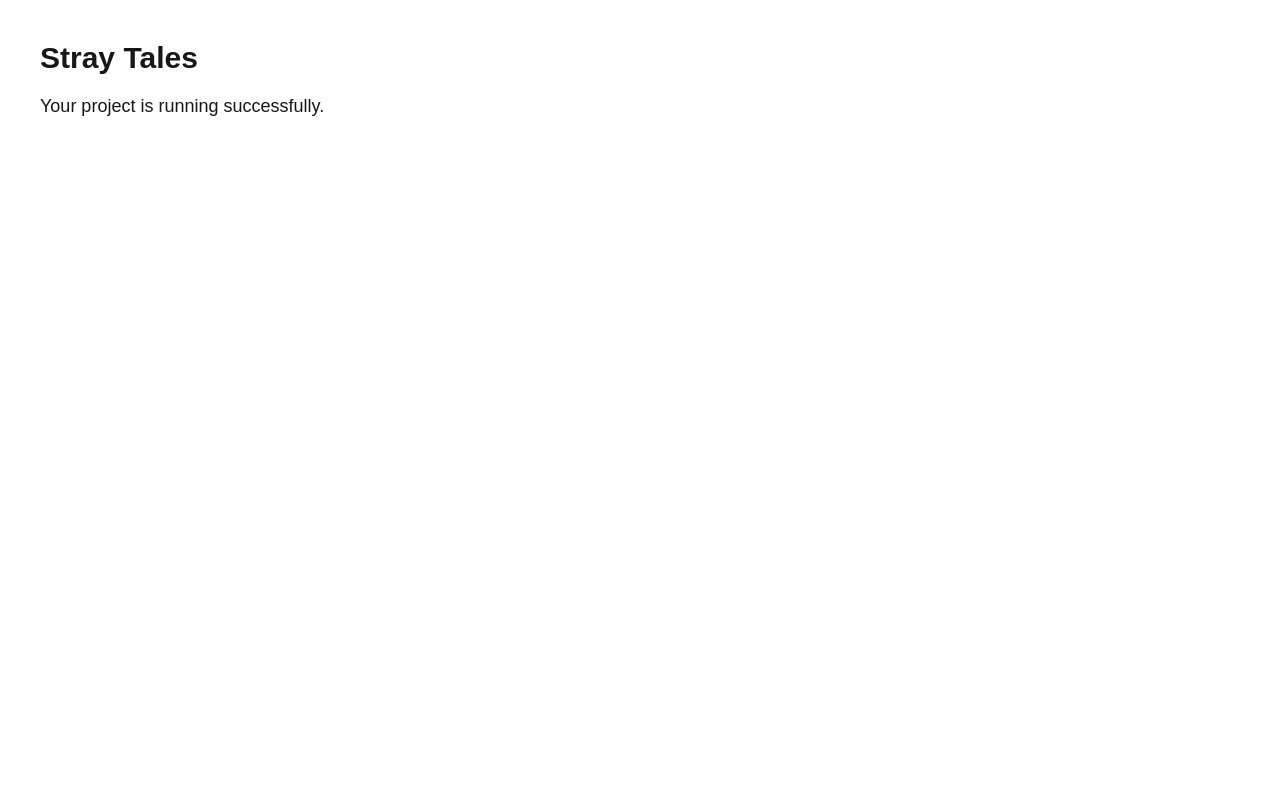
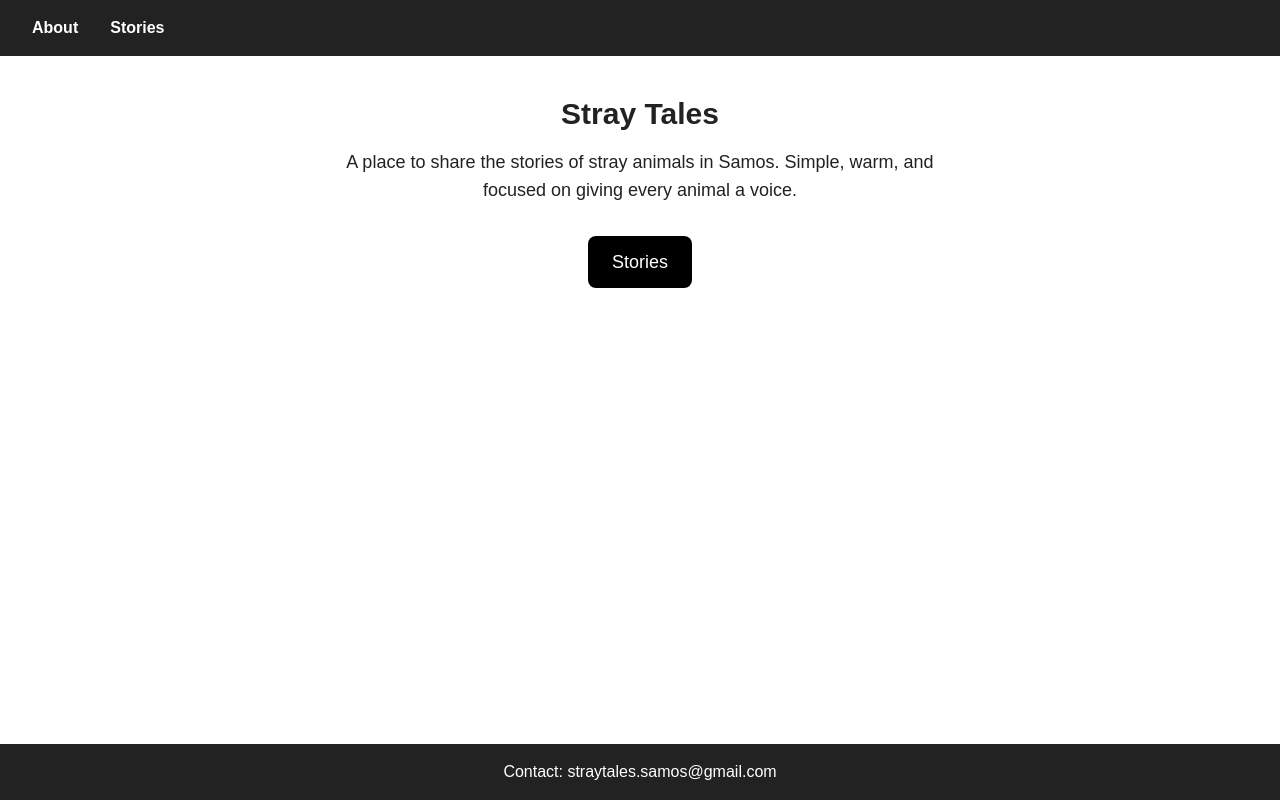
Before and after one commit to Felicia-Doumani/stray-tales, a Next.js app: page / in a window 1280 px wide. Built offline with nearby package versions, Linux system fonts and the light colour scheme.

Commit message:
everything works

```diff
--- a/src/app/admin/stories/new/page.tsx
+++ b/src/app/admin/stories/new/page.tsx
@@ -6,15 +6,18 @@ import { createClient } from "@/lib/supabase/server";
 export async function createStory(formData: FormData) {
   "use server";
 
-  // Create SSR client inside the Server Action
   const supabase = await createClient();
 
-  // Read the admin user ID sent from the hidden field
-  const userId = formData.get("user_id") as string;
+  // Proper SSR user check
+  const {
+    data: { user }
+  } = await supabase.auth.getUser();
 
-  if (!userId) {
-    throw new Error("Missing user_id. Authentication failed.");
+  if (!user) {
+    redirect("/login");
   }
+
+  const userId = user.id; // <-- always use the authenticated user
 
   // Handle file upload
   const file = formData.get("photo") as File;
@@ -32,7 +35,7 @@ export async function createStory(formData: FormData) {
     .from("stories-photos")
     .getPublicUrl(filePath);
 
-  // Extract all inputs
+  // Extract form fields
   const fields = Object.fromEntries(formData.entries());
   const title = fields.title as string;
   const description = fields.description as string;
@@ -41,6 +44,7 @@ export async function createStory(formData: FormData) {
   const note = fields.note as string;
   const status = Number(fields.status);
 
+  // Insert story
   const { data, error } = await supabase
     .from("stories")
     .insert({
@@ -61,36 +65,26 @@ if (error) {
   }
 
   redirect(`/stories/${data.id}`);
-
 }
 
 /* -------------------- PAGE COMPONENT -------------------- */
 
 export default async function NewStoryPage() {
-  // Create the SSR Supabase client for server-side auth check
   const supabase = await createClient();
 
-  // Get logged-in user
   const {
     data: { user }
   } = await supabase.auth.getUser();
 
-  // Block access if no user is logged in
   if (!user) {
     redirect("/login");
   }
-
-  // Extract user_id to send to the server action
-  const userId = user.id;
 
   return (
     <div style={{ padding: "2rem" }}>
       <h1>Create New Story</h1>
 
-      {/* Hidden user_id ensures the insert succeeds safely */}
       <form action={createStory}>
-        <input type="hidden" name="user_id" value={userId} />
-
         <input type="text" name="title" placeholder="Title" required />
         <br />
 
--- a/src/app/layout.tsx
+++ b/src/app/layout.tsx
@@ -1,15 +1,77 @@
-import type { Metadata } from "next";
+// src/app/layout.tsx
 import "./globals.css";
+import Link from "next/link";
 
-export const metadata: Metadata = {
+export const metadata = {
   title: "Stray Tales",
-  description: "A platform for sharing stories of stray animals.",
+  description: "Stories of stray animals in Samos"
 };
 
-export default function RootLayout({ children }: { children: React.ReactNode }) {
+export default function RootLayout({ children }) {
   return (
     <html lang="en">
-      <body>{children}</body>
+      <body
+        style={{
+          display: "flex",
+          flexDirection: "column",
+          minHeight: "100vh",
+          backgroundColor: "#ffffff",
+          color: "#222"
+        }}
+      >
+        {/* NAVBAR */}
+        <nav
+          style={{
+            display: "flex",
+            gap: "2rem",
+            padding: "1rem 2rem",
+            backgroundColor: "#222",
+            color: "white",
+            alignItems: "center"
+          }}
+        >
+          <Link
+            href="/"
+            style={{
+              textDecoration: "none",
+              color: "white",
+              fontWeight: "bold"
+            }}
+          >
+            About
+          </Link>
+
+          <Link
+            href="/stories"
+            style={{
+              textDecoration: "none",
+              color: "white",
+              fontWeight: "bold"
+            }}
+          >
+            Stories
+          </Link>
+        </nav>
+
+        {/* PAGE CONTENT */}
+        <div style={{ flex: 1 }}>
+          {children}
+        </div>
+
+        {/* FOOTER */}
+        <footer
+          style={{
+            padding: "1rem 2rem",
+            backgroundColor: "#222",
+            color: "white",
+            textAlign: "center"
+          }}
+        >
+          <p style={{ margin: 0 }}>
+            Contact: straytales.samos@gmail.com
+          </p>
+        </footer>
+      </body>
     </html>
   );
 }
--- a/src/app/login/page.tsx
+++ b/src/app/login/page.tsx
@@ -29,7 +29,7 @@ export default function LoginPage() {
     // Wait for the proxy to refresh the session cookies
     await supabase.auth.getSession();
 
-    router.push("/admin/stories/new");
+    router.push("/stories");
   }
 
   return (
--- a/src/app/page.tsx
+++ b/src/app/page.tsx
@@ -1,8 +1,18 @@
 export default function Home() {
   return (
-    <main className="p-10">
+    <main className="p-10 max-w-2xl mx-auto text-center">
       <h1 className="text-3xl font-bold">Stray Tales</h1>
-      <p className="mt-4 text-lg">Your project is running successfully.</p>
+
+      <p className="mt-4 text-lg">
+        A place to share the stories of stray animals in Samos. Simple, warm, and focused on giving every animal a voice.
+      </p>
+
+      <a
+        href="/stories"
+        className="inline-block mt-8 px-6 py-3 bg-black text-white rounded-lg text-lg"
+      >
+        Stories
+      </a>
     </main>
   );
 }
--- a/src/app/stories/[id]/page.tsx
+++ b/src/app/stories/[id]/page.tsx
@@ -10,7 +10,6 @@ export async function deleteStory(formData: FormData) {
 
   const supabase = await createClient();
 
-  // RLS ensures only the owner can delete
   const { error } = await supabase
     .from("stories")
     .delete()
@@ -20,7 +19,7 @@ export async function deleteStory(formData: FormData) {
     throw new Error(error.message);
   }
 
-  redirect("/stories"); // go back to list
+  redirect("/stories");
 }
 
 /* -------------------- PAGE -------------------- */
@@ -29,22 +28,45 @@ export default async function StoryPage(props: { params: Promise<{ id: string }>
 
   const supabase = await createClient();
 
-  // Fetch story
+  const {
+    data: { user }
+  } = await supabase.auth.getUser();
+
+  if (!user) {
+    redirect("/login");
+  }
+
   const { data: story } = await supabase
     .from("stories")
     .select("*")
     .eq("id", id)
     .single();
 
-  // Fetch logged-in user
-  const {
-    data: { user }
-  } = await supabase.auth.getUser();
+  if (!story) {
+    redirect("/stories");
+  }
 
-  const isOwner = user && user.id === story.user_id;
+  const isOwner = user.id === story.user_id;
 
   return (
     <div style={{ padding: "2rem", maxWidth: "700px", margin: "0 auto" }}>
+
+      {/* BACK BUTTON */}
+      <a
+        href="/stories"
+        style={{
+          display: "inline-block",
+          marginBottom: "1.5rem",
+          padding: "0.4rem 1rem",
+          background: "#ddd",
+          borderRadius: "6px",
+          textDecoration: "none",
+          color: "#333",
+        }}
+      >
+        ← Back
+      </a>
+
       <h1>{story.title}</h1>
 
       <img
@@ -75,7 +97,6 @@ export default async function StoryPage(props: { params: Promise<{ id: string }>
             Edit
           </a>
 
-          {/*  Delete button with server action */}
           <form action={deleteStory}>
             <input type="hidden" name="id" value={story.id} />
             <button
--- a/src/app/stories/page.tsx
+++ b/src/app/stories/page.tsx
@@ -3,14 +3,39 @@ import { createClient } from "@/lib/supabase/server";
 
 export default async function StoriesPage() {
   const supabase = await createClient();
+
+  // Fetch stories
   const { data: stories } = await supabase
     .from("stories")
     .select("*")
     .order("created_at", { ascending: false });
 
+  // Fetch logged-in user
+  const {
+    data: { user }
+  } = await supabase.auth.getUser();
+
   return (
     <div style={{ padding: "2rem" }}>
       <h1>Stories</h1>
+
+      {/* Add Story Button (only for logged-in users) */}
+      {user && (
+        <div style={{ margin: "1rem 0" }}>
+          <a
+            href="/admin/stories/new"
+            style={{
+              padding: "0.6rem 1.2rem",
+              background: "#0070f3",
+              color: "white",
+              borderRadius: "6px",
+              textDecoration: "none"
+            }}
+          >
+            Add Story
+          </a>
+        </div>
+      )}
 
       <div
         style={{
```
Lines whose indentation alone changed are shown as unchanged.
